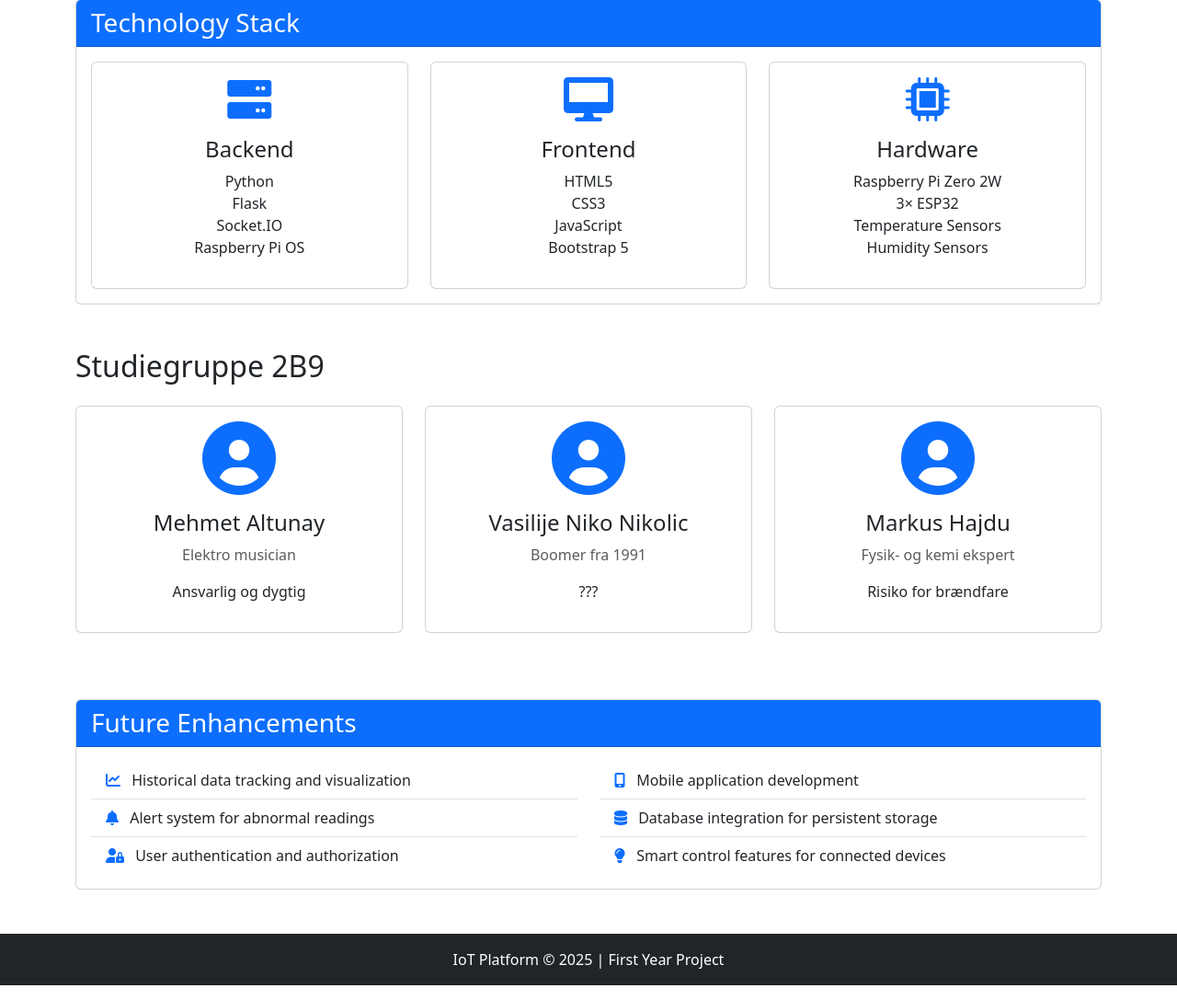
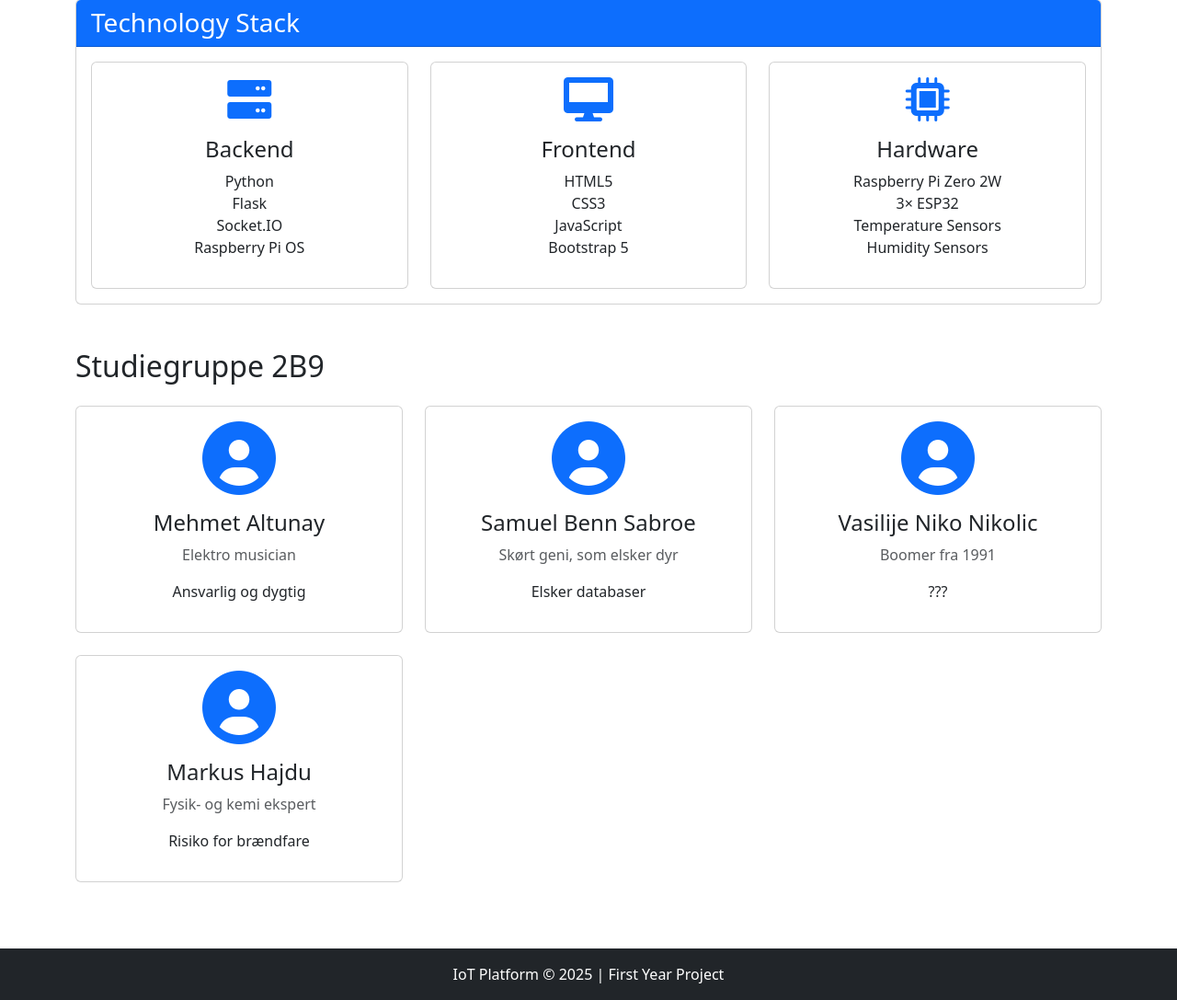
Before and after one commit to fostercare123/KEA-F25-B9-firstyear, a Flask app: page /about in a window 1280 px wide. Shown: the part 522-1609 px from the top of the page at 92% size. Run offline with Flask 3, Linux system fonts and the light colour scheme; some libraries are stand-ins or nearby versions.

Commit message:
Rettelser

```diff
--- a/Raspberry Pi Zero 2W/Hjemmeside/v1/templates/about.html
+++ b/Raspberry Pi Zero 2W/Hjemmeside/v1/templates/about.html
@@ -5,7 +5,7 @@
 {% block content %}
 <div class="row">
     <div class="col-12 mb-4">
-        <h1 class="border-bottom pb-2">About Our IoT Platform</h1>
+        <h1 class="border-bottom pb-2">Om IoT platformen</h1>
     </div>
 </div>
 
@@ -102,6 +102,18 @@
             </div>
         </div>
     </div>
+<div class="col-md-4 mb-4">
+        <div class="card team-card h-100">
+            <div class="card-body text-center">
+                <div class="team-avatar mb-3">
+                    <i class="fas fa-user-circle fa-5x text-primary"></i>
+                </div>
+                <h4>Samuel Benn Sabroe</h4>
+                <p class="text-muted">Skørt geni, som elsker dyr</p>
+                <p>Elsker databaser</p>
+            </div>
+        </div>
+    </div>
     <div class="col-md-4 mb-4">
         <div class="card team-card h-100">
             <div class="card-body text-center">
@@ -128,49 +140,4 @@
     </div>
 </div>
 
-<div class="row">
-    <div class="col-12">
-        <div class="card">
-            <div class="card-header bg-primary text-white">
-                <h3 class="card-title mb-0">Future Enhancements</h3>
-            </div>
-            <div class="card-body">
-                <div class="row">
-                    <div class="col-md-6">
-                        <ul class="list-group list-group-flush">
-                            <li class="list-group-item">
-                                <i class="fas fa-chart-line text-primary me-2"></i>
-                                Historical data tracking and visualization
-                            </li>
-                            <li class="list-group-item">
-                                <i class="fas fa-bell text-primary me-2"></i>
-                                Alert system for abnormal readings
-                            </li>
-                            <li class="list-group-item">
-                                <i class="fas fa-user-lock text-primary me-2"></i>
-                                User authentication and authorization
-                            </li>
-                        </ul>
-                    </div>
-                    <div class="col-md-6">
-                        <ul class="list-group list-group-flush">
-                            <li class="list-group-item">
-                                <i class="fas fa-mobile-alt text-primary me-2"></i>
-                                Mobile application development
-                            </li>
-                            <li class="list-group-item">
-                                <i class="fas fa-database text-primary me-2"></i>
-                                Database integration for persistent storage
-                            </li>
-                            <li class="list-group-item">
-                                <i class="fas fa-lightbulb text-primary me-2"></i>
-                                Smart control features for connected devices
-                            </li>
-                        </ul>
-                    </div>
-                </div>
-            </div>
-        </div>
-    </div>
-</div>
 {% endblock %}
```
